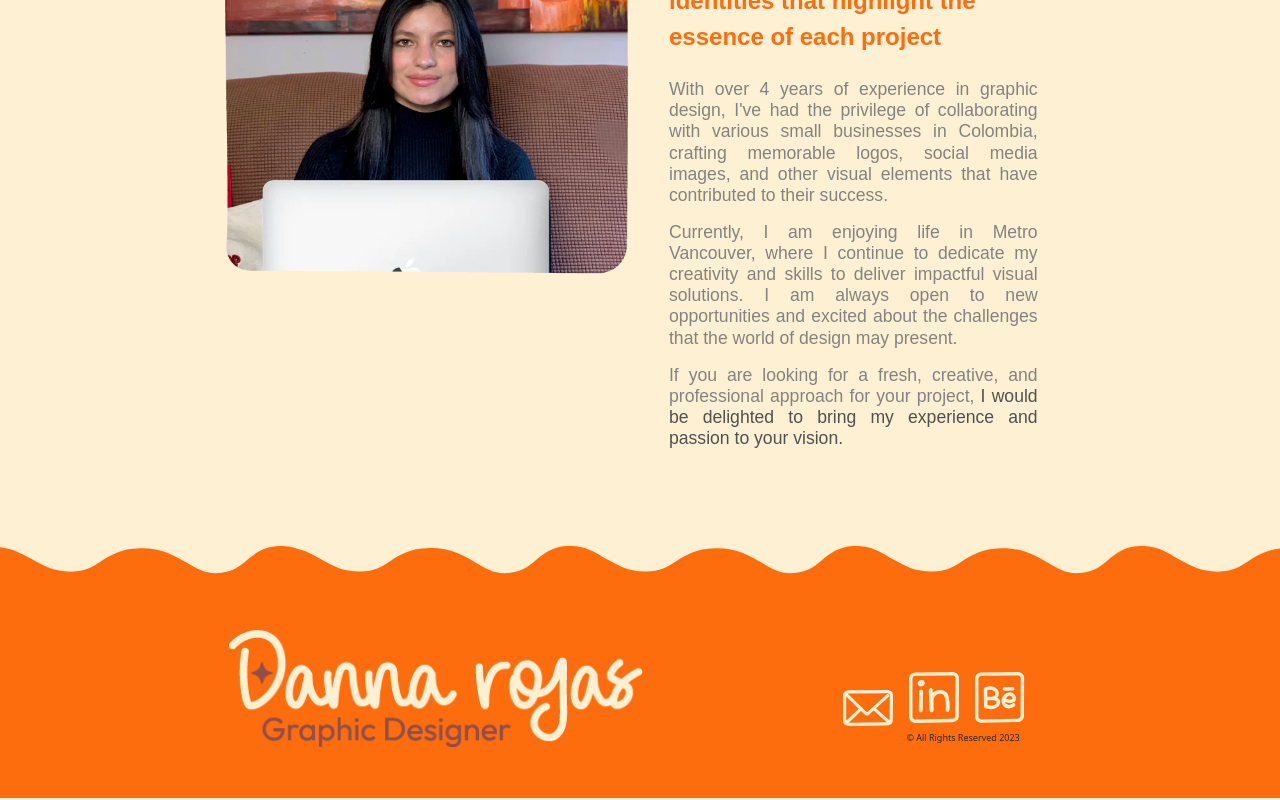
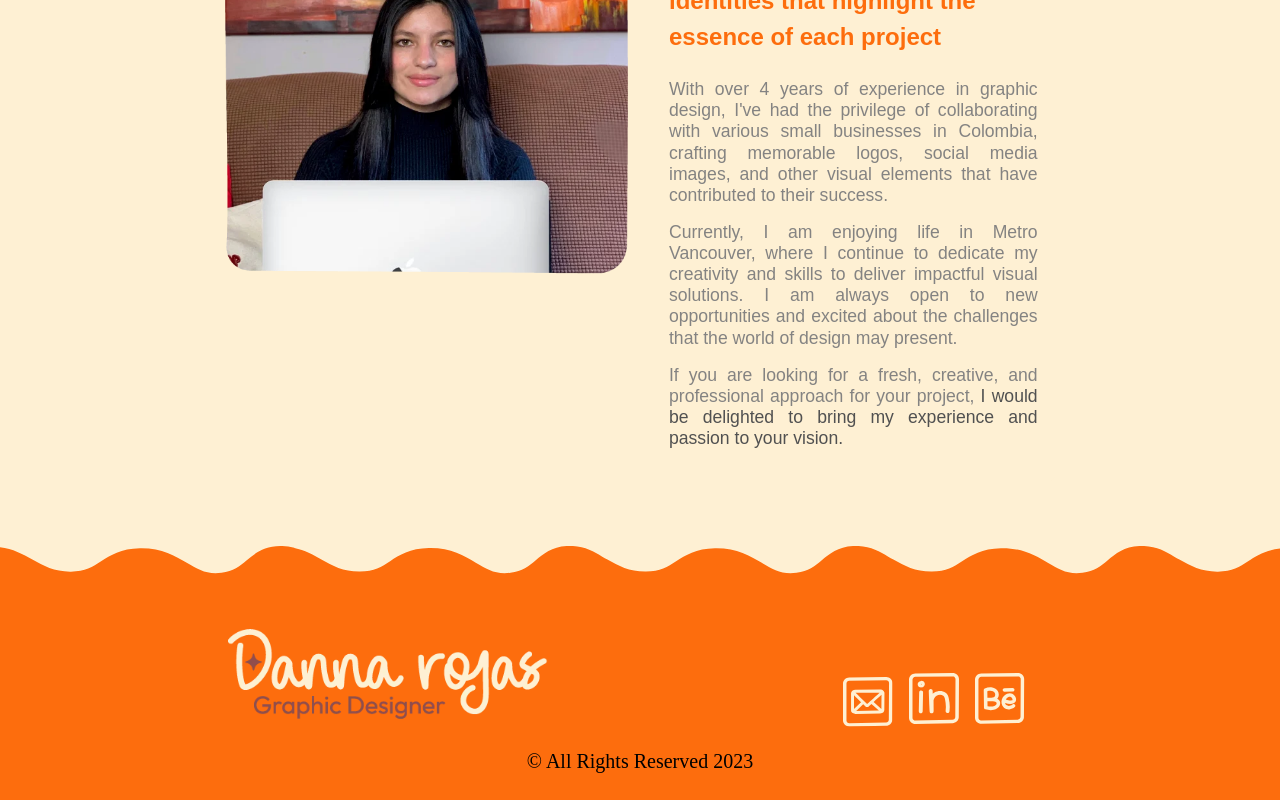
Before and after one commit to crojastrianaDev/porfolio_langin_page, an Angular app: page / in a window 1280 px wide. Shown: the part 2659-3459 px from the top of the page. Built offline with nearby package versions, Linux system fonts and the light colour scheme.

Commit message:
Footer update

```diff
--- a/package.json
+++ b/package.json
@@ -1,6 +1,6 @@
 {
   "name": "porfolio-langin-page",
-  "version": "0.0.0",
+  "version": "1.5.0",
   "scripts": {
     "ng": "ng",
     "start": "ng serve",
--- a/src/app/shared/footer/footer.component.css
+++ b/src/app/shared/footer/footer.component.css
@@ -6,10 +6,10 @@
 }
 .margin {
   margin-top: 5em;
-  margin-bottom: 3em;
+  margin-bottom: 1em;
 }
 img {
-  width: 26.188em;
+  width: 20.188em;
   height: auto;
   flex-shrink: 0;
   object-fit: cover;
@@ -19,7 +19,7 @@ img {
   width: 50px;
   height: auto;
   flex-shrink: 0;
-  margin-top: 3.8em;
+  margin-top: 3em;
   padding: 0;
   margin-bottom: 0;
 }
@@ -31,8 +31,16 @@ img {
   margin-top: 2.5em;
 }
 span {
-  padding: 3em, 1em, 1em, 1em;
   font-size: xx-small;
+  color: #000;
+  text-align: center;
+  /* Lla1 */
+  font-family: Outfit sans-serif;
+  font-size: 1.25em;
+  font-style: normal;
+  font-weight: 400;
+  line-height: 1.813em; /* 145% */
+  margin-bottom: 1em;
 }
 .social {
   padding-right: 1.875em;
--- a/src/app/shared/footer/footer.component.html
+++ b/src/app/shared/footer/footer.component.html
@@ -45,10 +45,16 @@
           />
         </a>
       </div>
-      <div class="row text-end social">
-        <span class="social">© All Rights Reserved {{ year }}</span>
-      </div>
     </div>
     <div class="col-sm-2"></div>
+    <div class="row text-center">
+      <div class="col-sm-2"></div>
+      <div class="col-sm-8 text-center">
+        <div class="row text-center">
+          <span>© All Rights Reserved {{ year }}</span>
+        </div>
+      </div>
+      <div class="col-sm-2"></div>
+    </div>
   </div>
 </footer>
```
Also changed, not shown: src/assets/email.svg.
